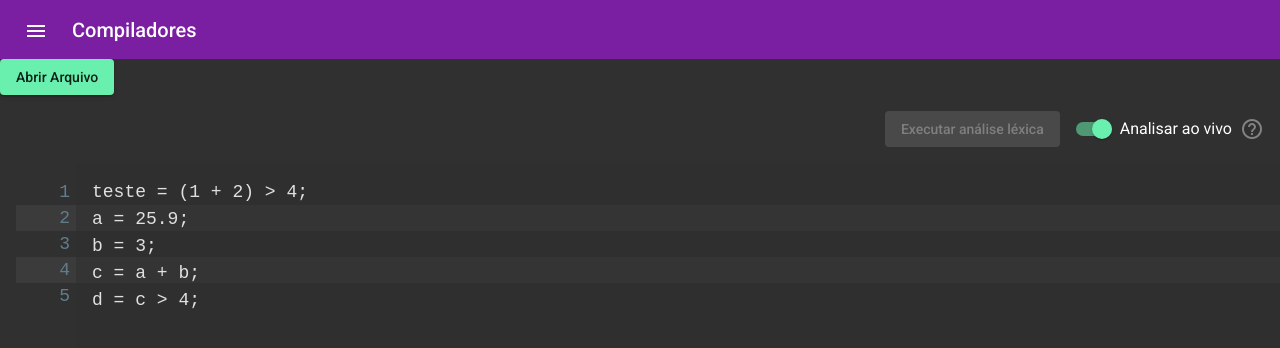
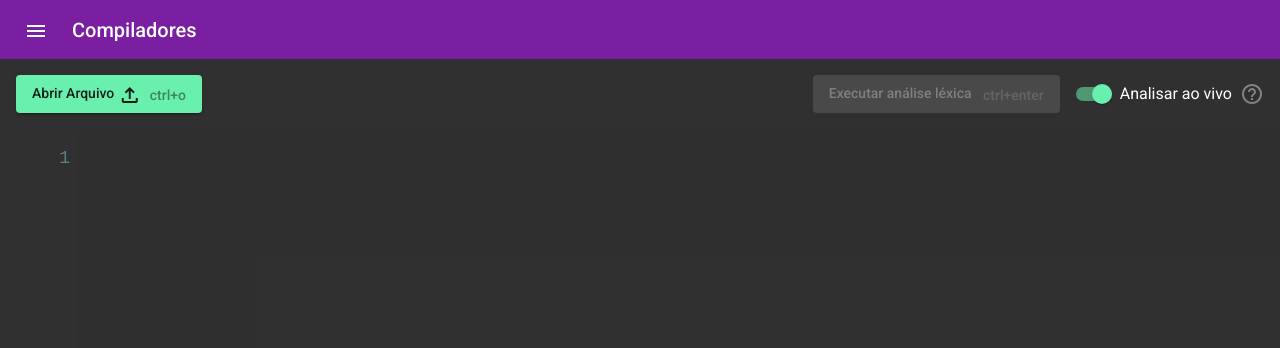
Before and after one commit to jibaky/trabComp, an Angular app: page /analiseLexica in a window 1280 px wide. Shown: the top 348 px of the page. Built offline with nearby package versions, Linux system fonts and the light colour scheme.

Commit message:
feat(editor): adiciona atalhos de teclado e corrige bugs

```diff
--- a/src/app/components/editor/editor.component.html
+++ b/src/app/components/editor/editor.component.html
@@ -1,4 +1,5 @@
 <div class="actions">
+  <app-uploader></app-uploader>
   <div class="spacer"></div>
   <button
     [disabled]="analiseAoVivo"
@@ -6,8 +7,12 @@
     (click)="analisar()"
     color="accent"
     mat-raised-button
+    (document:keydown.control.enter)="
+      $event.preventDefault(); analiseAoVivo = false; analisar()
+    "
   >
     Executar análise léxica
+    <span class="hotkey">ctrl+enter</span>
   </button>
   <mat-slide-toggle
     (change)="analiseAoVivo ? analisar() : null"
@@ -23,7 +28,11 @@
 </div>
 <div class="editor-container">
   <div class="line-numbers" #lineNumbersContainer>
-    <div class="line-number" *ngFor="let el of lineNumbers; let i = index">
+    <div
+      #lineNumberItem
+      class="line-number"
+      *ngFor="let el of lineNumbers; let i = index"
+    >
       <span>{{ i + 1 }}</span>
     </div>
   </div>
@@ -33,13 +42,7 @@
     (keyup)="parseLines()"
     (keydown)="parseLines($event)"
     #editor
-  >
-teste = (1 + 2) > 4;
-a = 25.9;
-b = 3;
-c = a + b;
-d = c > 4;</textarea
-  >
+  ></textarea>
   <!-- >
 teste = (1 + 2) > 4;
 a = 25.9;
--- a/src/app/components/editor/editor.component.ts
+++ b/src/app/components/editor/editor.component.ts
@@ -1,6 +1,14 @@
-import { Component, ElementRef, OnInit, ViewChild } from '@angular/core';
+import {
+  Component,
+  ElementRef,
+  OnInit,
+  QueryList,
+  ViewChild,
+  ViewChildren,
+} from '@angular/core';
 import { AnalisadorLexicoService } from 'src/app/services/analisador-lexico/analisador-lexico.service';
 import { Erro, ErrorsService } from 'src/app/services/errors/errors.service';
+import { FilemanagerService } from 'src/app/services/filemanager/filemanager.service';
 
 class EditorLine {
   line: number;
@@ -15,6 +23,7 @@ class EditorLine {
 export class EditorComponent implements OnInit {
   @ViewChild('editor') editorElement: ElementRef;
   @ViewChild('lineNumbersContainer') lineNumbersElement: ElementRef;
+  @ViewChildren('lineNumberItem') lineNumberElement: QueryList<any>;
   /** Armazena os números das linhas de código-fonte. No futuro será usado para indicar erros também. */
   lineNumbers: number[] = [1];
   /** Guarda o valor do editor de texto a cada processamento para verificar se houveram edições */
@@ -24,10 +33,17 @@ export class EditorComponent implements OnInit {
 
   constructor(
     private analisadorLexico: AnalisadorLexicoService,
-    private errorsService: ErrorsService
+    private errorsService: ErrorsService,
+    private fileManagerService: FilemanagerService
   ) {}
 
-  ngOnInit(): void {}
+  ngOnInit(): void {
+    this.fileManagerService.novoArquivo$.subscribe((content: string) => {
+      if (content == '') return;
+      this.editorElement.nativeElement.value = content;
+      this.parseLines();
+    });
+  }
 
   ngAfterViewInit(): void {
     // Não perguntem. Hax hax hax.
@@ -35,11 +51,21 @@ export class EditorComponent implements OnInit {
       this.parseLines();
     }, 50);
 
+    this.lineNumberElement.changes.subscribe((t) => {
+      this.ngForRendered();
+    });
+
     // Esse trecho diz que toda vez que o BehaviorSubject chamado messages$ emitir novos valores (.next)
     // a função passada como parâmetro deve ser executada.
     this.errorsService.messages$.subscribe((messages: Erro[]) => {
       this.processaErros(messages);
     });
+  }
+
+  ngForRendered(): void {
+    console.log('all set?');
+    if (this.analiseAoVivo)
+      this.processaErros(this.errorsService.messages$.value);
   }
 
   processaErros(messages: Erro[]): void {
@@ -65,7 +91,7 @@ export class EditorComponent implements OnInit {
     const line = this.lineNumbersElement.nativeElement.querySelector(
       `.line-number:nth-child(${erro.line + 1})`
     );
-    line.classList.add('has-error');
+    line?.classList.add('has-error');
   }
 
   /**
--- a/src/app/components/error-console/error-console.component.html
+++ b/src/app/components/error-console/error-console.component.html
@@ -55,7 +55,10 @@
     </td>
   </ng-container>
 
-  <tr mat-header-row *matHeaderRowDef="columnsToDisplayWithExpand"></tr>
+  <tr
+    mat-header-row
+    *matHeaderRowDef="columnsToDisplayWithExpand; sticky: true"
+  ></tr>
   <tr
     mat-row
     *matRowDef="let element; columns: columnsToDisplayWithExpand"
--- a/src/app/components/error-console/error-console.component.scss
+++ b/src/app/components/error-console/error-console.component.scss
@@ -12,7 +12,15 @@ tr.detail-row {
   display: flex;
 }
 
+.element-row {
+  cursor: pointer;
+}
+
 .code-line {
   padding: 8px 16px;
   font-family: monospace;
 }
+
+.element-row:not(.expanded-row):hover {
+  background-color: #505050;
+}
--- a/src/app/components/uploader/uploader.component.html
+++ b/src/app/components/uploader/uploader.component.html
@@ -1,2 +1,18 @@
-<button (click) = "uploadInput.click()" mat-raised-button color = "accent">Abrir Arquivo</button>
-    <input (change) = "inputChange(uploadInput?.files[0])" class="oculto" #uploadInput type="file">
+<button
+  (click)="uploadInput.value = ''; uploadInput.click()"
+  (document:keydown.control.o)="
+    $event.preventDefault(); uploadInput.value = ''; uploadInput.click()
+  "
+  mat-raised-button
+  color="accent"
+>
+  Abrir Arquivo
+  <mat-icon class="outlined">file_upload</mat-icon>
+  <span class="hotkey">ctrl+o</span>
+</button>
+<input
+  (change)="inputChange(uploadInput?.files[0])"
+  class="oculto"
+  #uploadInput
+  type="file"
+/>
--- a/src/app/components/uploader/uploader.component.ts
+++ b/src/app/components/uploader/uploader.component.ts
@@ -5,21 +5,21 @@ import { FilemanagerService } from 'src/app/services/filemanager/filemanager.ser
 @Component({
   selector: 'app-uploader',
   templateUrl: './uploader.component.html',
-  styleUrls: ['./uploader.component.scss']
+  styleUrls: ['./uploader.component.scss'],
 })
 export class UploaderComponent implements OnInit {
+  constructor(
+    private fileManagerService: FilemanagerService,
+    private snackBar: MatSnackBar
+  ) {}
 
-    constructor(private fileManagerService: FilemanagerService, private snackBar: MatSnackBar) { }
-
-  ngOnInit(): void {
-  }
+  ngOnInit(): void {}
   inputChange(arquivo: File | null | undefined): void {
     if (arquivo == null || arquivo == undefined) return;
-    this.fileManagerService.upload(arquivo).then((resultado) => {console.log("Funfou")}).catch((resultado) => {
-      let snackBarRef = this.snackBar.open(resultado,"okay", {
-        duration: 5000
+    this.fileManagerService.upload(arquivo).catch((resultado) => {
+      let snackBarRef = this.snackBar.open(resultado, 'okay', {
+        duration: 5000,
       });
     });
   }
-
 }
--- a/src/app/pages/analise-lexica/analise-lexica.component.html
+++ b/src/app/pages/analise-lexica/analise-lexica.component.html
@@ -1,5 +1,4 @@
 <div class="container">
-  <app-uploader></app-uploader>
   <app-editor></app-editor>
   <error-console></error-console>
 </div>
--- a/src/app/services/filemanager/filemanager.service.ts
+++ b/src/app/services/filemanager/filemanager.service.ts
@@ -2,36 +2,31 @@ import { Injectable } from '@angular/core';
 import { BehaviorSubject } from 'rxjs';
 
 @Injectable({
-  providedIn: 'root'
+  providedIn: 'root',
 })
 export class FilemanagerService {
   /**
    * Observer que emite os dados dos arquivos que forem carregados
    */
-  public novoArquivo$ = new BehaviorSubject<string>("");
-  constructor() {console.log
-
-    ("Hello mundito")
-  }
+  public novoArquivo$ = new BehaviorSubject<string>('');
+  constructor() {}
   /**
    * função responsável para subir um arquivo do tipo text/plain (txt) com as expressões
    * @param arq arquivo que vai ser uplodado
    * @returns não retorna nada (void)
    */
-  upload(arq: File) :Promise<boolean> {
-    console.log(arq);
+  upload(arq: File): Promise<boolean> {
     return new Promise((resolve, reject) => {
-      if (arq.type != "text/plain"){
+      if (arq.type != 'text/plain') {
         reject(`O formato ${arq.type} não é suportado`);
-        return
+        return;
       }
       const reader = new FileReader();
       reader.onloadend = (event) => {
-        console.log("Resultado: \n", reader.result);
         this.novoArquivo$.next(reader.result as string);
         resolve(true);
       };
       reader.readAsText(arq);
-    })
+    });
   }
 }
--- a/src/styles.scss
+++ b/src/styles.scss
@@ -21,3 +21,9 @@ body {
   padding: 2px 4px;
   border-radius: 4px;
 }
+
+.hotkey {
+  display: inline-block;
+  opacity: 0.5;
+  margin-left: 8px;
+}
```
Also changed, not shown: tsconfig.json (line endings or trailing spaces).
